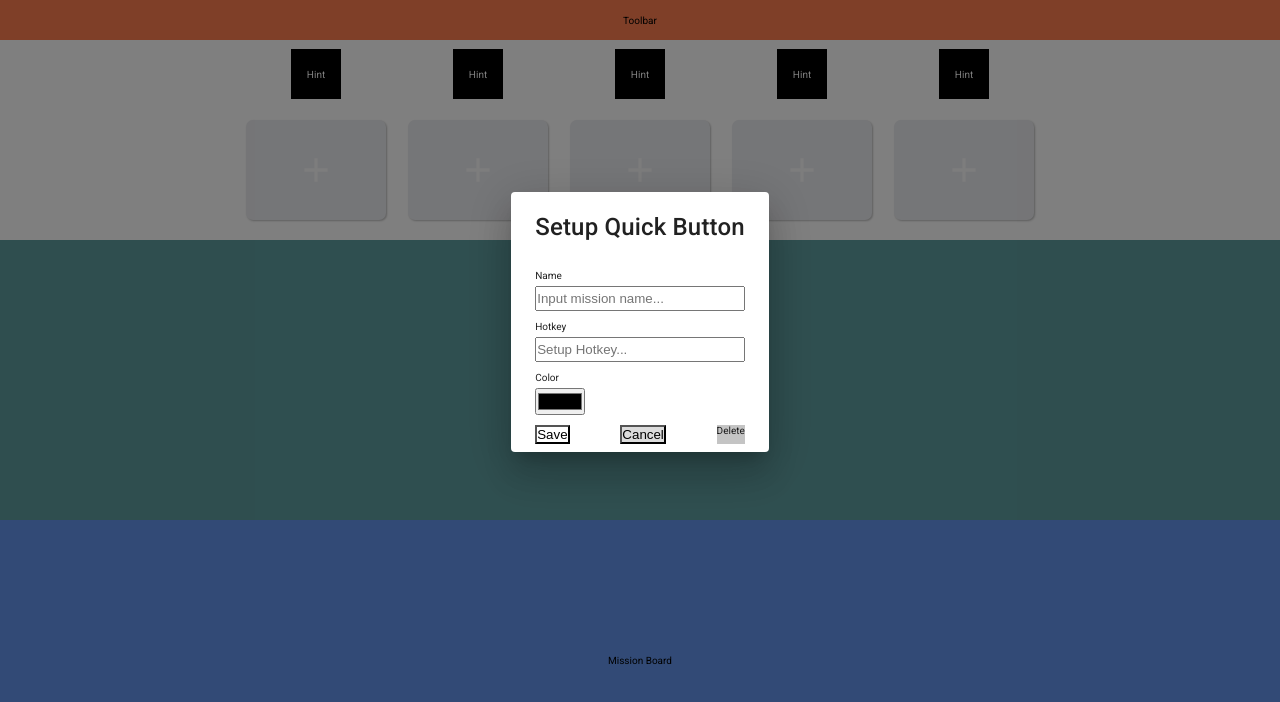
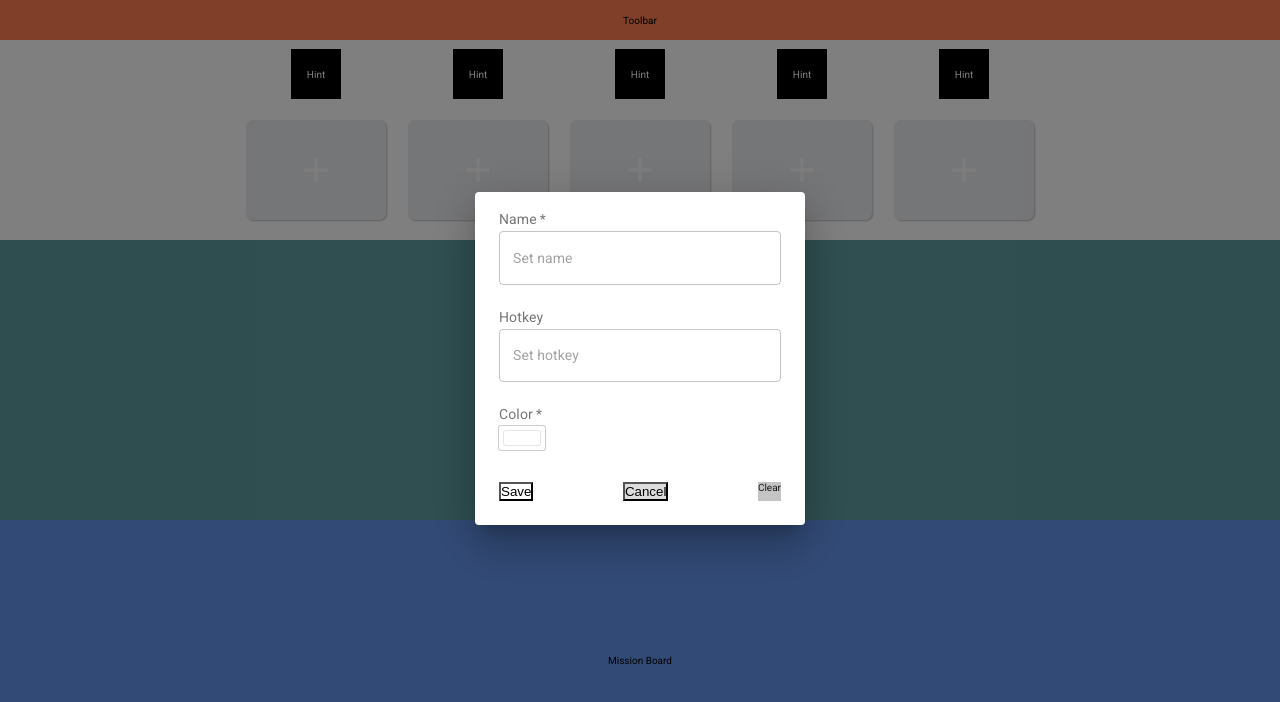
Before and after one commit to sailor95/progress-app, a React (Create React App) app in the folder fe/: page / in a window 1280 px wide. Both pictures are taken after a click on the button 316 px from the left and 170 px from the top of the page. Shown: the top 702 px of the page. Built offline with nearby package versions, Linux system fonts and the light colour scheme.

Commit message:
Implement BtnDialog input options

```diff
--- a/fe/package.json
+++ b/fe/package.json
@@ -11,9 +11,11 @@
     "@types/jest": "^26.0.15",
     "@types/node": "^12.0.0",
     "@types/react": "^17.0.0",
+    "@types/react-color": "^3.0.4",
     "@types/react-dom": "^17.0.0",
     "node-sass": "^5.0.0",
     "react": "^17.0.2",
+    "react-color": "^2.19.3",
     "react-dom": "^17.0.2",
     "react-hook-form": "^7.4.0",
     "react-scripts": "4.0.3",
--- a/fe/src/components/main-sections/QuickBar/QuickBtnSet/BtnDialog/BtnDialog.tsx
+++ b/fe/src/components/main-sections/QuickBar/QuickBtnSet/BtnDialog/BtnDialog.tsx
@@ -1,8 +1,12 @@
-import React, { FC } from 'react';
+import React, { FC, useState } from 'react';
 import { useForm } from 'react-hook-form';
-import Dialog from '@material-ui/core/Dialog';
-import DialogTitle from '@material-ui/core/DialogTitle';
-import DialogContent from '@material-ui/core/DialogContent';
+import {
+  Dialog,
+  DialogContent,
+  InputLabel,
+  TextField,
+} from '@material-ui/core';
+import { TwitterPicker, ColorResult } from 'react-color';
 
 import styles from './styles.module.scss';
 
@@ -13,10 +17,16 @@ interface BtnDialogProps {
 }
 
 const BtnDialog: FC<BtnDialogProps> = ({ open, onClose, onSave }) => {
+  const [color, setColor] = useState('#fff');
+  const [showColorPicker, setShowColorPicker] = useState(false);
   const { register, handleSubmit } = useForm();
 
   const onSubmit = (data: any) => {
     onSave(data);
+  };
+
+  const handleToggleColorPicker = () => {
+    setShowColorPicker(prev => !prev);
   };
 
   return (
@@ -26,33 +36,56 @@ const BtnDialog: FC<BtnDialogProps> = ({ open, onClose, onSave }) => {
       aria-labelledby="quick-btn-dialog"
       disableBackdropClick
       maxWidth="md"
-      classes={{ scrollPaper: styles.scroll_paper }}
+      classes={{ scrollPaper: styles.scroll_paper, paper: styles.paper }}
     >
-      <DialogTitle classes={{ root: styles.dialog_title }}>
-        Setup Quick Button
-      </DialogTitle>
-      <DialogContent>
+      <DialogContent classes={{ root: styles.dialog_content_root }}>
         <form onSubmit={handleSubmit(onSubmit)}>
           <div className={styles.options}>
-            <div className={styles.option}>
-              <div className={styles.label}>Name</div>
-              <input
-                type="text"
-                placeholder="Input mission name..."
-                {...register('name')}
-              />
-            </div>
-            <div className={styles.option}>
-              <div className={styles.label}>Hotkey</div>
-              <input
-                type="text"
-                placeholder="Setup Hotkey..."
-                {...register('hotkey')}
-              />
-            </div>
-            <div className={styles.option}>
-              <div className={styles.label}>Color</div>
-              <input type="color" {...register('color')} />
+            {/* TODO: Make into my own common component */}
+            <InputLabel required classes={{ root: styles.input_label }}>
+              Name
+            </InputLabel>
+            <TextField
+              variant="outlined"
+              placeholder="Set name"
+              classes={{ root: styles.text_field }}
+              InputProps={{ classes: { input: styles.input } }}
+              {...register('name')}
+            />
+
+            {/* TODO: Make into my own common component */}
+            <InputLabel classes={{ root: styles.input_label }}>
+              Hotkey
+            </InputLabel>
+            <TextField
+              variant="outlined"
+              placeholder="Set hotkey"
+              classes={{ root: styles.text_field }}
+              InputProps={{ classes: { input: styles.input } }}
+              {...register('hotkey')}
+            />
+
+            {/* TODO: Make into my own common component */}
+            <InputLabel required classes={{ root: styles.input_label }}>
+              Color
+            </InputLabel>
+            <div className={styles.picker_container}>
+              <div
+                className={styles.picker_block_outer}
+                onClick={handleToggleColorPicker}
+              >
+                <div
+                  className={styles.picker_block_inner}
+                  style={{ backgroundColor: color }}
+                />
+              </div>
+              {showColorPicker && (
+                <TwitterPicker
+                  color={color}
+                  onChange={(color: ColorResult) => setColor(color.hex)}
+                  triangle="hide"
+                />
+              )}
             </div>
           </div>
 
@@ -63,7 +96,7 @@ const BtnDialog: FC<BtnDialogProps> = ({ open, onClose, onSave }) => {
             <button className={styles.cancel} onClick={onClose} type="button">
               Cancel
             </button>
-            <div className={styles.delete}>Delete</div>
+            <div className={styles.clear}>Clear</div>
           </div>
         </form>
       </DialogContent>
--- a/fe/src/components/main-sections/QuickBar/QuickBtnSet/BtnDialog/styles.module.scss
+++ b/fe/src/components/main-sections/QuickBar/QuickBtnSet/BtnDialog/styles.module.scss
@@ -4,11 +4,25 @@
   align-items: flex-start;
 }
 
-.dialog_title {
-  h2 {
-    font-size: 24px;
-    text-align: center;
-  }
+.paper {
+  width: 330px;
+}
+
+.dialog_content_root {
+  padding: 24px;
+}
+
+.input_label {
+  margin-bottom: 5px;
+  font-size: 14px;
+}
+
+.input {
+  font-size: 14px;
+}
+
+.text_field {
+  margin-bottom: 25px;
 }
 
 .options {
@@ -17,23 +31,31 @@
   width: 100%;
 }
 
-.option {
-  margin-bottom: 10px;
+.picker_container {
+  position: relative;
+  margin-bottom: 30px;
+}
 
-  .label {
-    margin-bottom: 5px;
-  }
+.picker_block_outer {
+  display: inline-block;
+  padding: 5px;
+  border-radius: 2px;
+  background-color: '#fff';
+  box-shadow: 0 0 0 1px rgba(0, 0, 0, 0.2);
+  cursor: pointer;
+}
 
-  input[type='text'] {
-    height: 25px;
-    width: 100%;
-  }
+.picker_block_inner {
+  width: 36px;
+  height: 14px;
+  border-radius: 2px;
+  box-shadow: 0 0 0 1px rgba(0, 0, 0, 0.1);
 }
 
 .buttons {
-  margin-top: auto;
   display: flex;
   justify-content: space-between;
+  margin-top: auto;
   width: 100%;
 
   .save {
@@ -46,7 +68,7 @@
     cursor: pointer;
   }
 
-  .delete {
+  .clear {
     background-color: #c4c4c4;
     cursor: pointer;
   }
```
